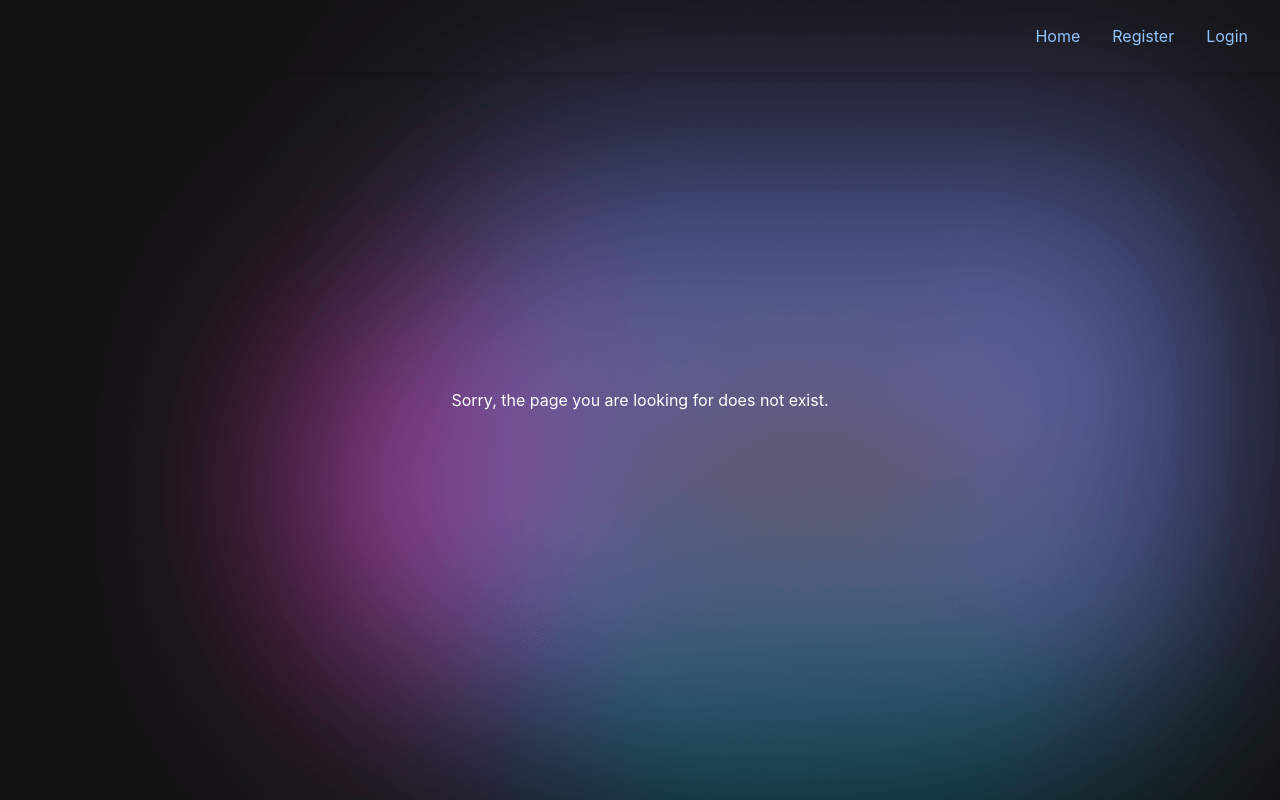
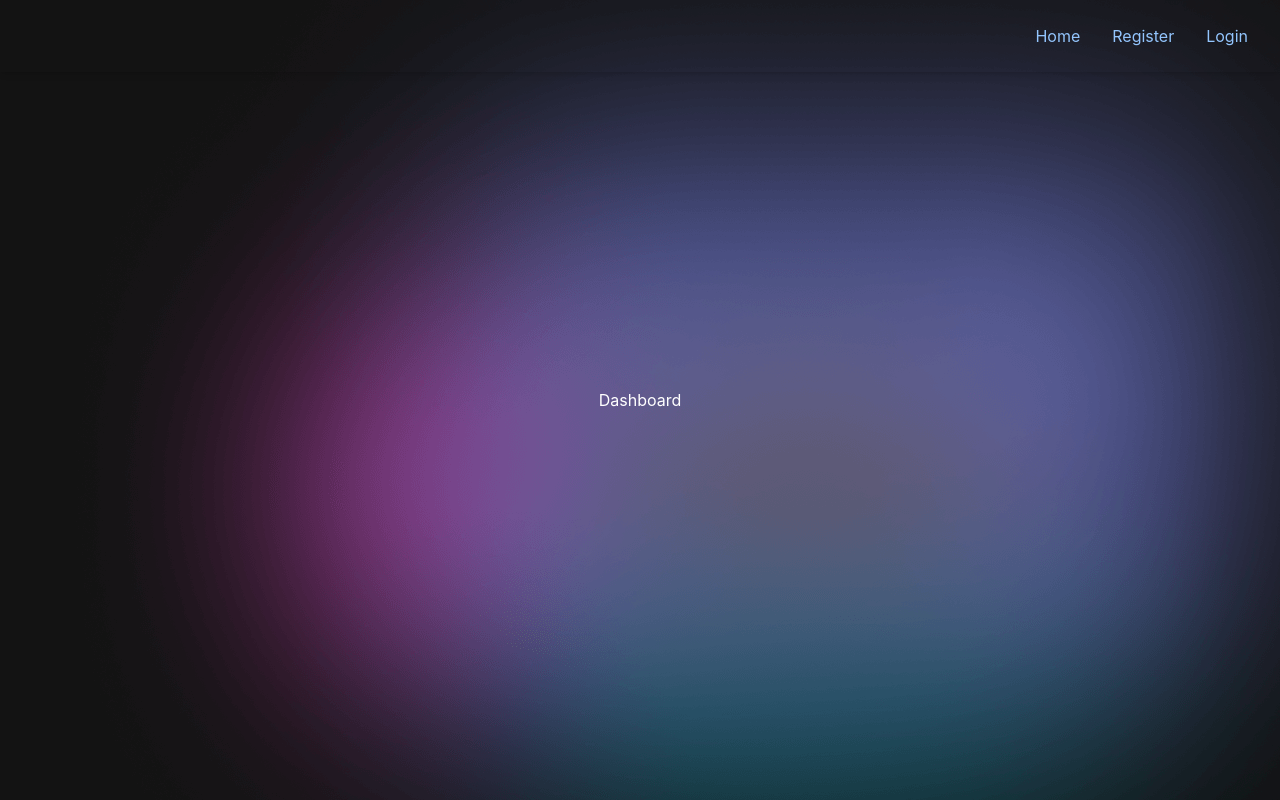
Before and after one commit to RevoU-FSSE-4/Module-4-anojumisa, a React (Create React App) app: page /dashboard in a window 1280 px wide. Built offline with nearby package versions, Linux system fonts and the light colour scheme; sample sign-in values are in the browser's storage.

Commit message:
Handle Login

```diff
--- /dev/null
+++ b/src/Components/Dashboard.tsx
@@ -0,0 +1,9 @@
+import React from "react";
+
+function Dashboard() {
+    return (
+        <h1>Dashboard</h1>
+    )
+}
+
+export default Dashboard;
--- a/src/Components/Login.tsx
+++ b/src/Components/Login.tsx
@@ -1,8 +1,18 @@
 import React from "react";
 import { Formik, Form, Field, ErrorMessage } from "formik";
 import * as Yup from "yup";
+import { useNavigate } from "react-router-dom";
+// import Dashboard from "./Dashboard";
+// import PrivateRoute from "./PrivateRoute";
 
 function Login() {
+	const navigate = useNavigate();
+
+	function onSubmit() {
+		localStorage.setItem('isLogin', 'true');
+		navigate("/dashboard");
+	}
+
 	const logInSchema = Yup.object().shape({
 		email: Yup.string().email("Invalid email").required("Email is required"),
 		password: Yup.string()
@@ -12,22 +22,21 @@ function Login() {
 			.matches(/[a-z]/, "Password must contain at least one lowercase letter")
 			.matches(/[A-Z]/, "Password must contain at least one uppercase letter")
 			.matches(/\d/, "Password must contain at least one number")
-			.matches(/[^a-zA-Z0-9\s!@#$%^&*()]/),
+			// .matches(/[^a-zA-Z0-9\s!@#$%^&*()]/),
 	});
 	return (
 		<div>
 			<h1 className="block text-green-300 py-2 font-bold mb-1 ">Login</h1>
 			<Formik
+				onSubmit={onSubmit}
 				initialValues={{
 					email: "",
 					password: "",
 				}}
-                validationSchema={logInSchema}
-				onSubmit={(values, actions) => {
-
-					// alert(JSON.stringify(values, null, 2));
-				}}
-
+				validationSchema={logInSchema}
+				// onSubmit={(values, actions) => {
+				// 	// alert(JSON.stringify(values, null, 2));
+				// }}
 			>
 				<Form className="bg-gray-900 opacity-75 w-full shadow-lg rounded-lg px-8 pt-6 pb-8 mb-4">
 					<label className="block text-blue-300 py-2 font-bold">
@@ -40,7 +49,11 @@ function Login() {
 						type="email"
 						placeholder="Enter your email"
 					></Field>
-                    <ErrorMessage className="text-red-400 italic text-sm" name="email" component="div"/>
+					<ErrorMessage
+						className="text-red-400 italic text-sm"
+						name="email"
+						component="div"
+					/>
 					<label className="block text-blue-300 py-2 font-bold">Password</label>
 					<br />
 					<Field
@@ -49,7 +62,11 @@ function Login() {
 						placeholder="Enter your password"
 						type="password"
 					></Field>
-                    <ErrorMessage className="text-red-400 italic text-sm" name="password" component="div"/>
+					<ErrorMessage
+						className="text-red-400 italic text-sm"
+						name="password"
+						component="div"
+					/>
 					<br />
 					<div className="flex items-center justify-between pt-4">
 						<button
--- a/src/Components/NavigationComponent.tsx
+++ b/src/Components/NavigationComponent.tsx
@@ -3,6 +3,8 @@ import HomePage from "./HomePage";
 import Register from "./Register";
 import Login from "./Login";
 import NotFound from "./NotFound";
+import PrivateRoute from "./PrivateRoute";
+import Dashboard from "./Dashboard";
 
 function NavigationComponent() {
 	return (
@@ -31,6 +33,9 @@ function NavigationComponent() {
 				<Route path="/" element={<HomePage />}></Route>
 				<Route path="/register" element={<Register />}></Route>
 				<Route path="/login" element={<Login />}></Route>
+				<Route path="/" element={<PrivateRoute />}>
+					<Route path="/dashboard" element={<Dashboard />}></Route>
+				</Route>
 				<Route path="*" element={<NotFound />}></Route>
 			</Routes>
 		</div>
--- /dev/null
+++ b/src/Components/PrivateRoute.tsx
@@ -0,0 +1,8 @@
+import { Navigate, Outlet } from "react-router-dom";
+
+function PrivateRoute() {
+    const isLogin = localStorage.getItem('isLogin') === 'true';
+    return isLogin ? <Outlet /> : < Navigate to="login"/>;
+}
+
+export default PrivateRoute;
--- a/src/Components/Register.tsx
+++ b/src/Components/Register.tsx
@@ -3,6 +3,10 @@ import { Formik, Form, Field, ErrorMessage } from "formik";
 import * as Yup from "yup";
 
 function Register() {
+
+function isSignUp(){
+
+}
 
 	const signUpSchema = Yup.object().shape({
         fullname: Yup.string().required('Required'),
```
